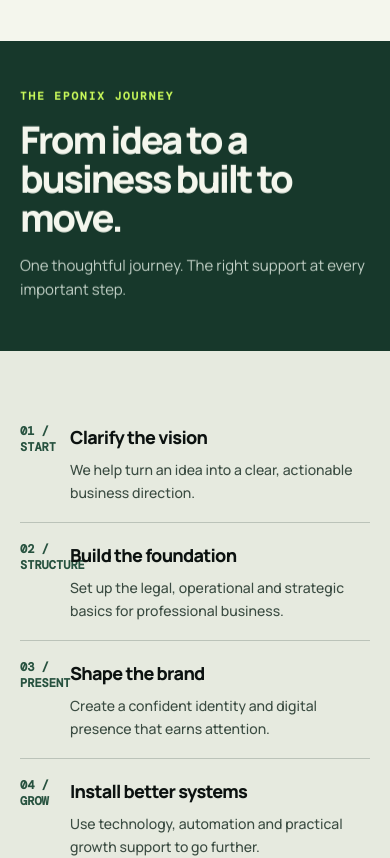
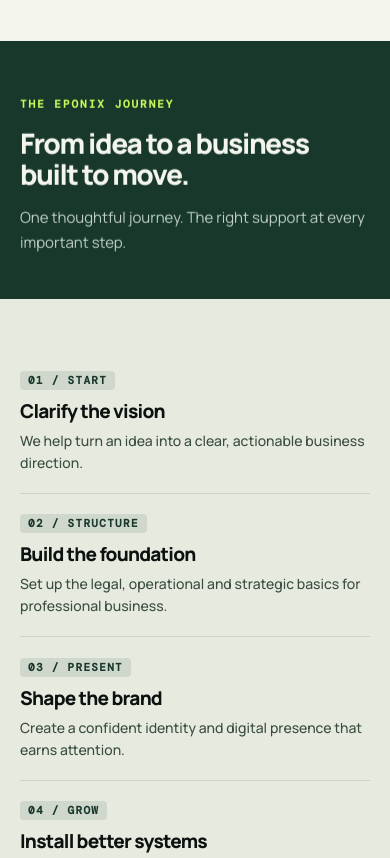
Before and after one commit to dev-anna-life/harrison-mosco, a Next.js app: page / in a window 390 px wide. Shown: the part 1300-2158 px from the top of the page. Built offline with nearby package versions, Linux system fonts and the light colour scheme; a web font is replaced by a local one.

Commit message:
Fix journey timeline text overlapping and step alignment on mobile

```diff
--- a/app/globals.css
+++ b/app/globals.css
@@ -787,10 +787,11 @@
 
 .step {
   display: grid;
-  grid-template-columns: 56px 1fr;
-  gap: 22px;
-  padding: 23px 0;
+  grid-template-columns: 140px 1fr;
+  gap: 24px;
+  padding: 24px 0;
   border-bottom: 1px solid #bbc3b9;
+  align-items: flex-start;
 }
 
 .step:first-child {
@@ -798,14 +799,16 @@
 }
 
 .num {
-  font: 800 12px "DM Mono", monospace;
+  font: 800 12px/1.4 "DM Mono", monospace;
   color: #27523f;
+  white-space: nowrap;
+  padding-top: 3px;
 }
 
 .step h3 {
   font-size: 20px;
   letter-spacing: -0.04em;
-  margin: 0 0 5px;
+  margin: 0 0 6px;
   font-weight: 800;
   color: var(--ink);
 }
@@ -815,6 +818,7 @@
   color: #3b4c42;
   font-weight: 500;
   font-size: 14px;
+  line-height: 1.55;
 }
 
 /* Signature Package */
@@ -1358,18 +1362,52 @@
     padding-top: 0;
   }
   .journey-intro {
-    padding: 48px 20px;
+    padding: 56px 20px 44px;
+  }
+  .journey-intro h2 {
+    font-size: clamp(28px, 7.2vw, 42px);
+    line-height: 1.08;
+    letter-spacing: -0.05em;
   }
   .timeline {
     padding: 36px 20px;
   }
   .step {
-    grid-template-columns: 36px 1fr;
-    gap: 14px;
-    padding: 18px 0;
+    display: flex;
+    flex-direction: column;
+    align-items: flex-start;
+    gap: 6px;
+    padding: 20px 0;
+    border-bottom: 1px solid #cbd2c7;
+  }
+  .step:first-child {
+    padding-top: 0;
+  }
+  .step:last-child {
+    border-bottom: 0;
+  }
+  .step .num {
+    font: 800 11px/1.2 "DM Mono", monospace;
+    letter-spacing: 0.12em;
+    color: #17382b;
+    background: rgba(23, 56, 43, 0.1);
+    padding: 3px 8px;
+    border-radius: 4px;
+    display: inline-block;
+    margin-bottom: 4px;
+    white-space: nowrap;
   }
   .step h3 {
-    font-size: 18px;
+    font-size: 19px;
+    font-weight: 800;
+    line-height: 1.25;
+    margin: 0 0 6px;
+    color: var(--ink);
+  }
+  .step p {
+    font-size: 14px;
+    line-height: 1.55;
+    color: #3b4c42;
   }
   .package-card {
     grid-template-columns: 1fr;
```
